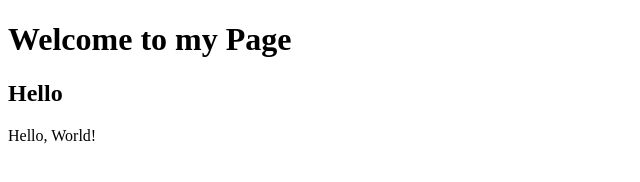
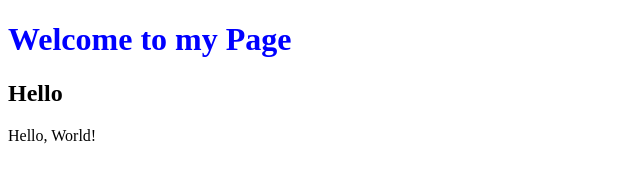
Before and after one commit to dothai15101999/hello, a plain HTML site: page index.html in a window 1280 px wide. Shown: the whole page, without its empty margins (0-640 px from the left). Drawn offline with Linux system fonts and the light colour scheme.

Commit message:
add style

```diff
--- a/index.html
+++ b/index.html
@@ -7,7 +7,7 @@
     <title>Hello!</title>
 </head>
 <body>
-    <h1>Welcome to my Page</h1>
+    <h1 style="color: blue;">Welcome to my Page</h1>
     <h2>Hello</h2>
     Hello, World!
 
```
